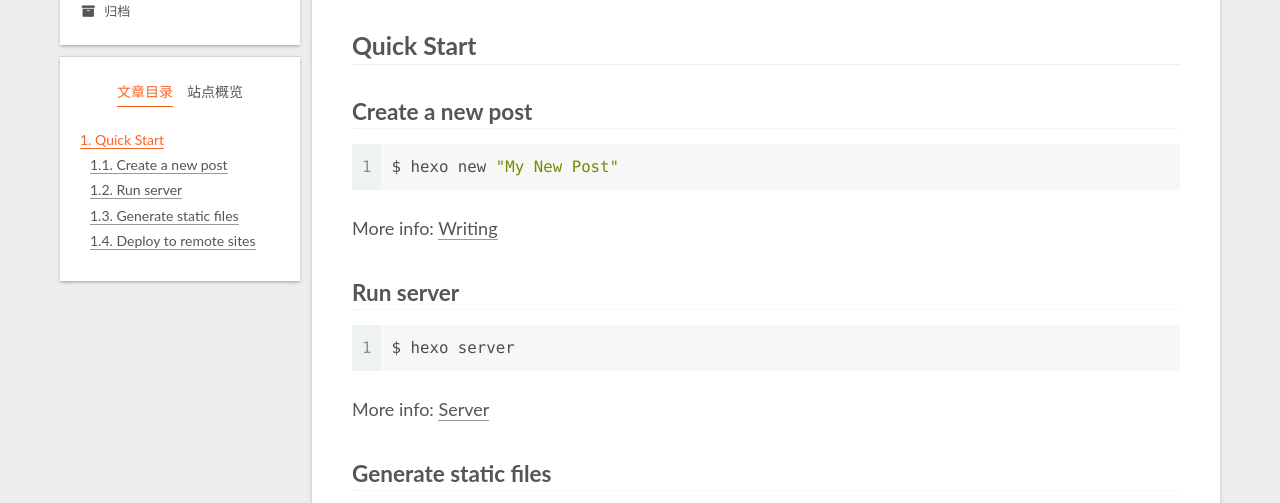
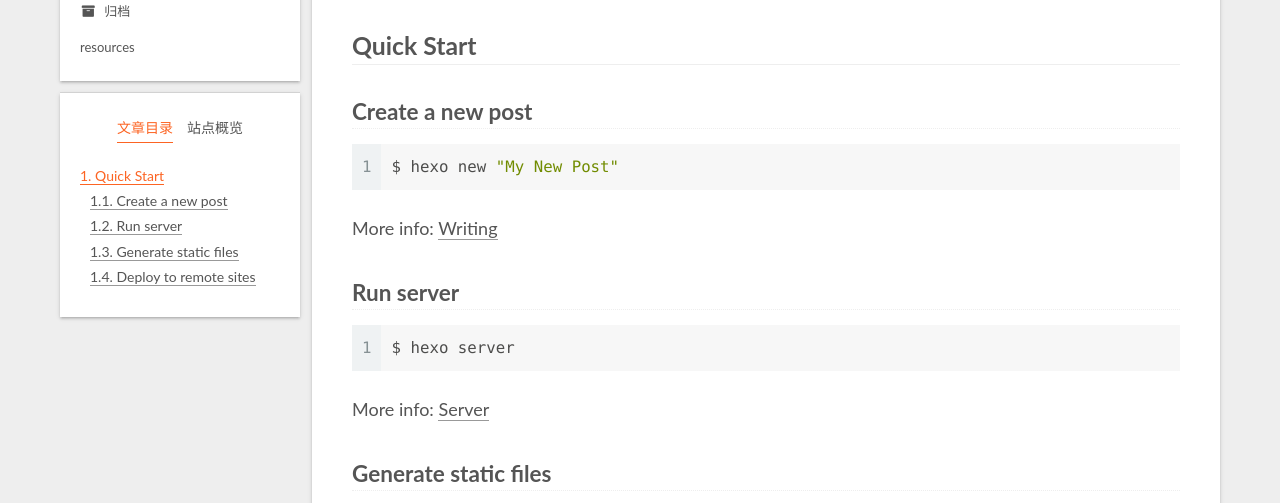
Before and after one commit to Mxkgf/Mxkgf.github.io, a plain HTML site: page 2021/07/10/hello-world/index.html in a window 1280 px wide. Shown: the part 249-752 px from the top of the page. Drawn offline with Linux system fonts and the light colour scheme.

Commit message:
Site updated: 2021-07-18 22:59:53

```diff
--- a/2021/07/10/hello-world/index.html
+++ b/2021/07/10/hello-world/index.html
@@ -135,6 +135,11 @@
         <li class="menu-item menu-item-archives">
 
     <a href="/archives/" rel="section"><i class="fa fa-archive fa-fw"></i>归档</a>
+
+  </li>
+        <li class="menu-item menu-item-resources">
+
+    <a href="/resources/" rel="section"><i class="download fa-fw"></i>resources</a>
 
   </li>
   </ul>
```
Also changed, not shown: archives/2021/07/index.html (+5 -0 lines), archives/2021/index.html (+5 -0 lines), archives/index.html (+5 -0 lines), index.html (+5 -0 lines).
